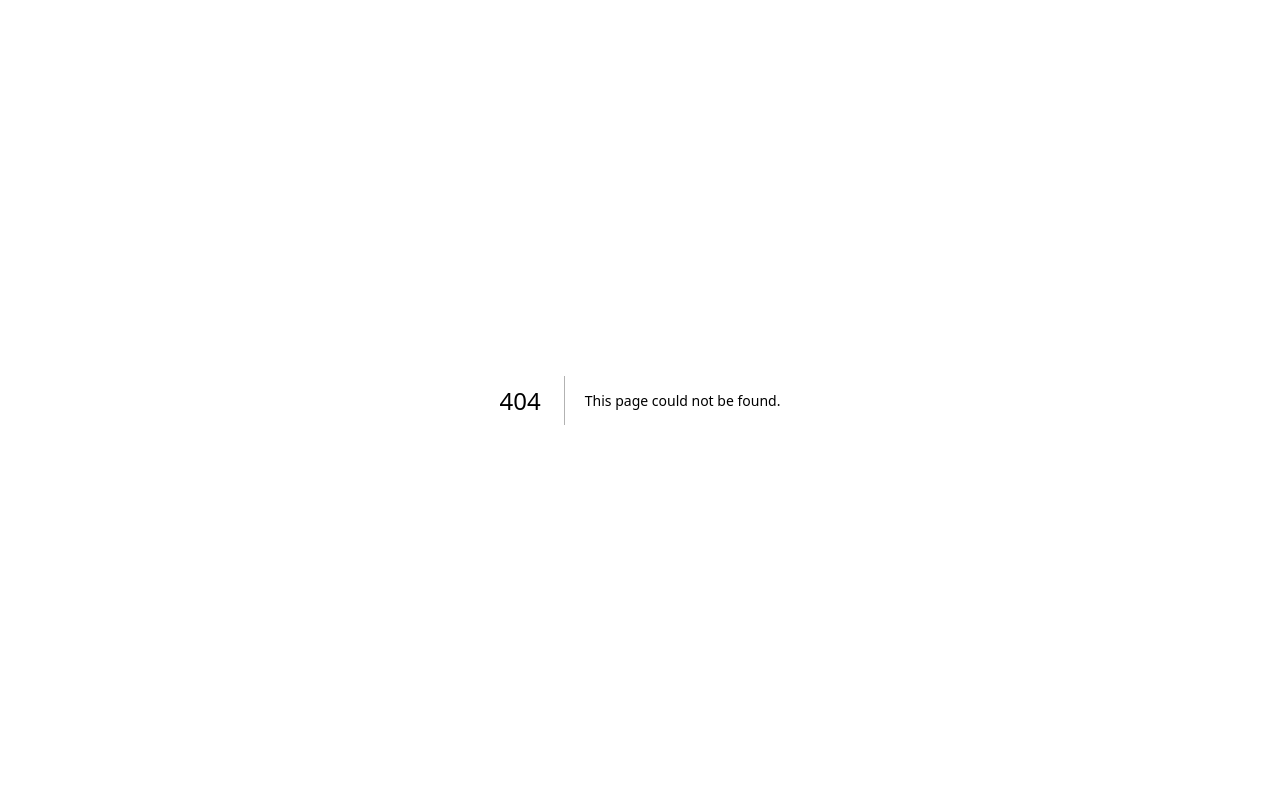
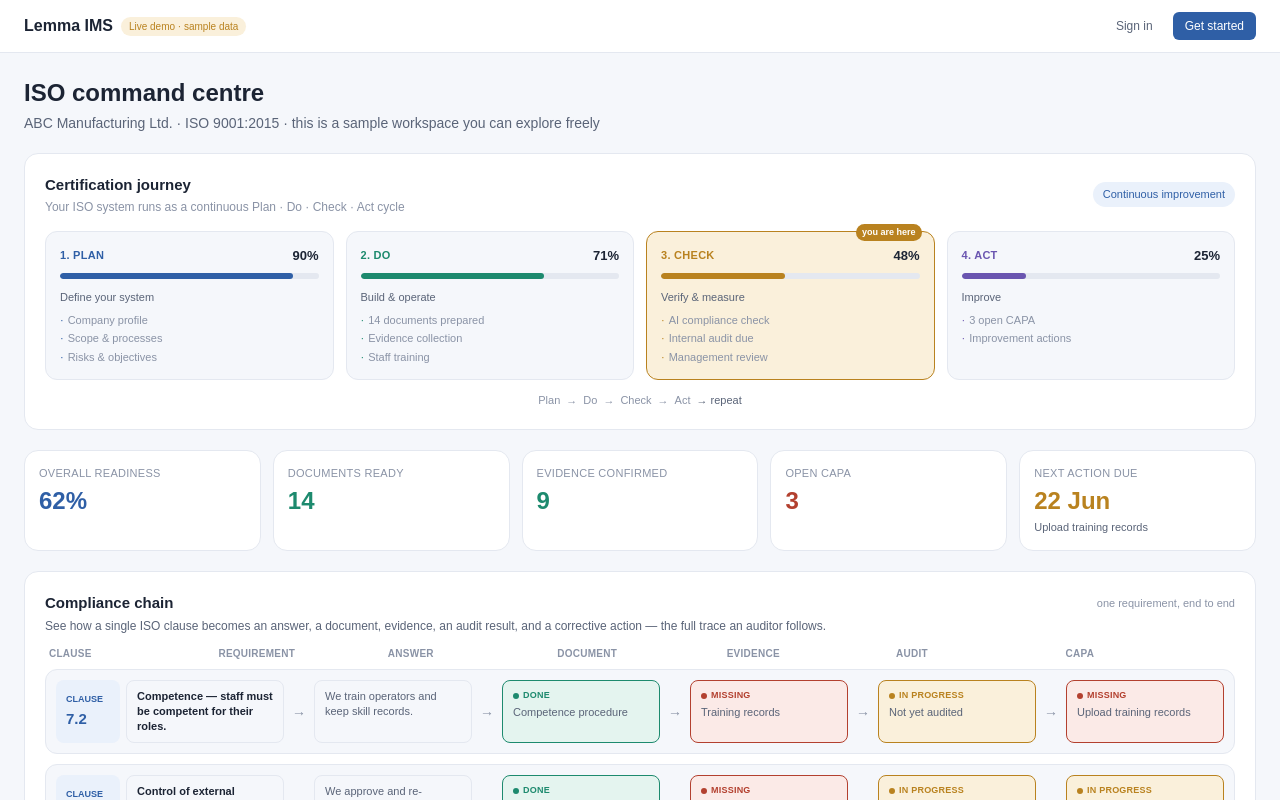
Before and after one commit to kurkam22/Lemma-ims, a Next.js app: page /demo in a window 1280 px wide. Before the commit this address had no page. Shown: the top 800 px of the page. Built offline with nearby package versions, Linux system fonts and the light colour scheme.

Commit message:
Add public demo page for investors

```diff
--- /dev/null
+++ b/app/demo/page.tsx
@@ -0,0 +1,140 @@
+import Link from 'next/link'
+import CertificationJourney from '@/app/dashboard/_components/certification-journey'
+import ComplianceChain from '@/app/dashboard/_components/compliance-chain'
+import AiInsights from '@/app/dashboard/_components/ai-insights'
+import {
+  DEMO_COMPANY,
+  DEMO_JOURNEY,
+  DEMO_CHAIN,
+  DEMO_AI_INSIGHTS,
+} from '@/lib/demo-data'
+
+export const metadata = {
+  title: 'Live demo · Lemma IMS',
+  description:
+    'Explore the Lemma IMS ISO compliance command centre with sample data — no sign-up required.',
+}
+
+function formatDate(d: string) {
+  try {
+    return new Date(d).toLocaleDateString('en-GB', {
+      day: 'numeric',
+      month: 'short',
+    })
+  } catch {
+    return d
+  }
+}
+
+export default function PublicDemoPage() {
+  const stats = [
+    { label: 'Overall readiness', value: `${DEMO_COMPANY.readinessPct}%`, tone: 'var(--lemma-primary)' },
+    { label: 'Documents ready', value: String(DEMO_COMPANY.documentsReady), tone: 'var(--lemma-do)' },
+    { label: 'Evidence confirmed', value: String(DEMO_COMPANY.evidenceConfirmed), tone: 'var(--lemma-do)' },
+    { label: 'Open CAPA', value: String(DEMO_COMPANY.openCapa), tone: 'var(--lemma-danger)' },
+    {
+      label: 'Next action due',
+      value: formatDate(DEMO_COMPANY.nextActionDue),
+      sub: DEMO_COMPANY.nextActionLabel,
+      tone: 'var(--lemma-check)',
+    },
+  ]
+
+  return (
+    <div style={{ background: 'var(--lemma-canvas)', minHeight: '100vh' }}>
+      {/* Public top bar */}
+      <header
+        className="flex items-center justify-between px-4 sm:px-6 py-3"
+        style={{ background: 'var(--lemma-surface)', borderBottom: '1px solid var(--lemma-line)' }}
+      >
+        <div className="flex items-center gap-2">
+          <span className="font-bold" style={{ color: 'var(--lemma-ink)' }}>Lemma IMS</span>
+          <span
+            className="text-[10px] font-medium px-2 py-0.5 rounded-full"
+            style={{ background: 'var(--lemma-check-soft)', color: 'var(--lemma-check)' }}
+          >
+            Live demo · sample data
+          </span>
+        </div>
+        <div className="flex items-center gap-2">
+          <Link
+            href="/login"
+            className="text-xs px-3 py-1.5 rounded-md"
+            style={{ color: 'var(--lemma-slate)' }}
+          >
+            Sign in
+          </Link>
+          <Link
+            href="/register"
+            className="text-xs font-medium px-3 py-1.5 rounded-md"
+            style={{ background: 'var(--lemma-primary)', color: '#fff' }}
+          >
+            Get started
+          </Link>
+        </div>
+      </header>
+
+      <main className="p-4 lg:p-6 max-w-7xl mx-auto space-y-5">
+        <div>
+          <h1 className="text-2xl font-semibold" style={{ color: 'var(--lemma-ink)' }}>
+            ISO command centre
+          </h1>
+          <p className="text-sm mt-1" style={{ color: 'var(--lemma-slate)' }}>
+            {DEMO_COMPANY.name} · {DEMO_COMPANY.standard} · this is a sample workspace you can explore freely
+          </p>
+        </div>
+
+        <CertificationJourney stages={DEMO_JOURNEY} activeStage={DEMO_COMPANY.currentStage} />
+
+        <div className="grid grid-cols-2 lg:grid-cols-5 gap-3">
+          {stats.map((s) => (
+            <div key={s.label} className="lemma-card p-3.5">
+              <div className="text-[11px] font-medium uppercase tracking-wide" style={{ color: 'var(--lemma-mist)' }}>
+                {s.label}
+              </div>
+              <div className="text-2xl font-semibold mt-1" style={{ color: s.tone }}>
+                {s.value}
+              </div>
+              {s.sub && (
+                <div className="text-[11px] mt-0.5 truncate" style={{ color: 'var(--lemma-slate)' }}>
+                  {s.sub}
+                </div>
+              )}
+            </div>
+          ))}
+        </div>
+
+        <ComplianceChain rows={DEMO_CHAIN} />
+
+        <AiInsights insights={DEMO_AI_INSIGHTS} />
+
+        <div
+          className="lemma-card p-5 flex flex-col sm:flex-row items-center justify-between gap-3"
+          style={{ background: 'var(--lemma-primary-soft)', border: '1px solid var(--lemma-primary)' }}
+        >
+          <div>
+            <div className="text-sm font-semibold" style={{ color: 'var(--lemma-ink)' }}>
+              Want this for your company?
+            </div>
+            <div className="text-xs" style={{ color: 'var(--lemma-slate)' }}>
+              Create a free workspace and Lemma AI guides you to certification.
+            </div>
+          </div>
+          <Link
+            href="/register"
+            className="text-sm font-medium px-5 py-2.5 rounded-md whitespace-nowrap"
+            style={{ background: 'var(--lemma-primary)', color: '#fff' }}
+          >
+            Start free
+          </Link>
+        </div>
+
+        <p className="text-[11px] leading-relaxed px-1" style={{ color: 'var(--lemma-mist)' }}>
+          This is a demonstration with sample data. AI outputs are based on company-provided
+          information and require human review. Lemma IMS is not a certification body and does
+          not guarantee certification.
+        </p>
+      </main>
+    </div>
+  )
+}
--- a/app/page.tsx
+++ b/app/page.tsx
@@ -63,10 +63,10 @@ export default function Home() {
             Start free
           </Link>
           <Link
-            href="/login"
+            href="/demo"
             className="border border-gray-300 hover:bg-gray-50 text-gray-700 font-medium px-6 py-3 rounded-md"
           >
-            Sign in
+            View live demo
           </Link>
         </div>
         <div className="mt-10 flex flex-wrap items-center justify-center gap-2">
--- a/middleware.ts
+++ b/middleware.ts
@@ -1,7 +1,7 @@
 import { createServerClient } from '@supabase/ssr'
 import { NextResponse, type NextRequest } from 'next/server'
 
-const PUBLIC_PATHS = ['/login', '/register', '/auth/callback']
+const PUBLIC_PATHS = ['/login', '/register', '/auth/callback', '/demo']
 
 function isPublicPath(path: string) {
   if (path === '/') return true // public landing page
```
